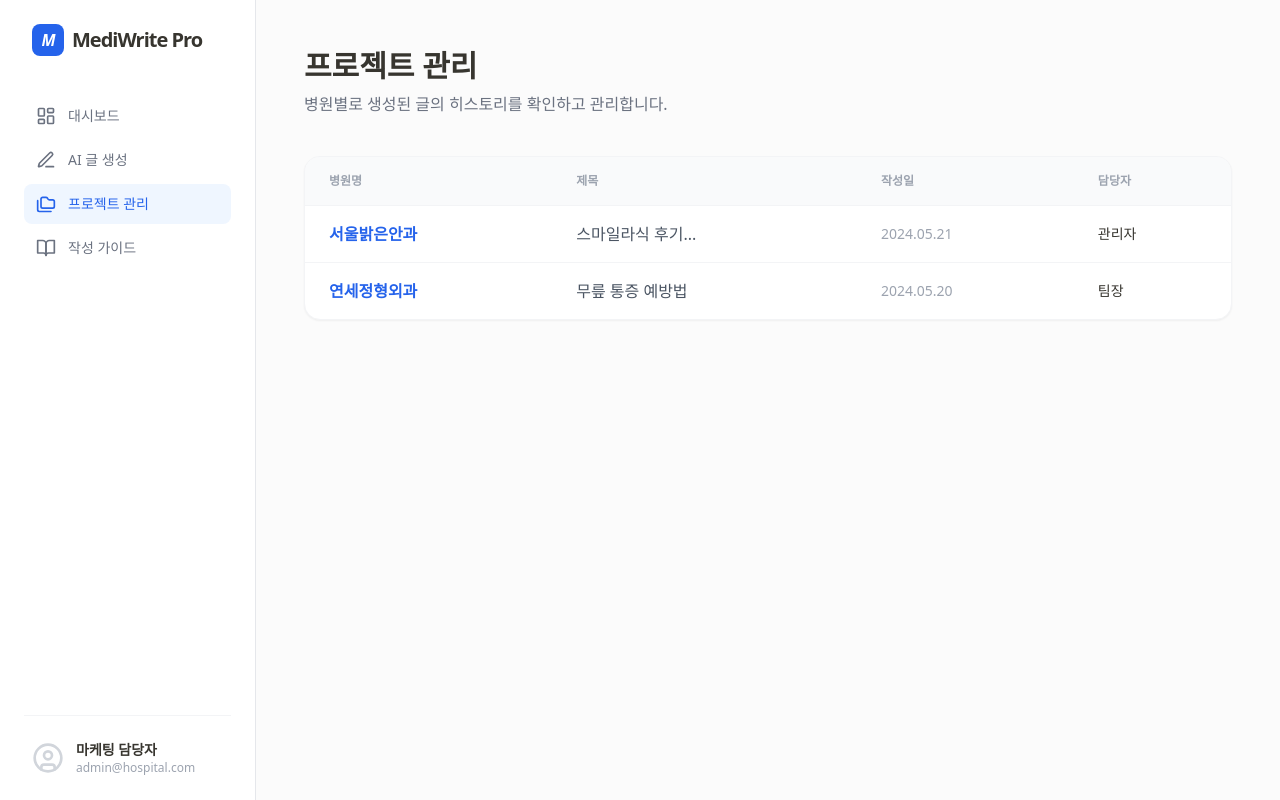
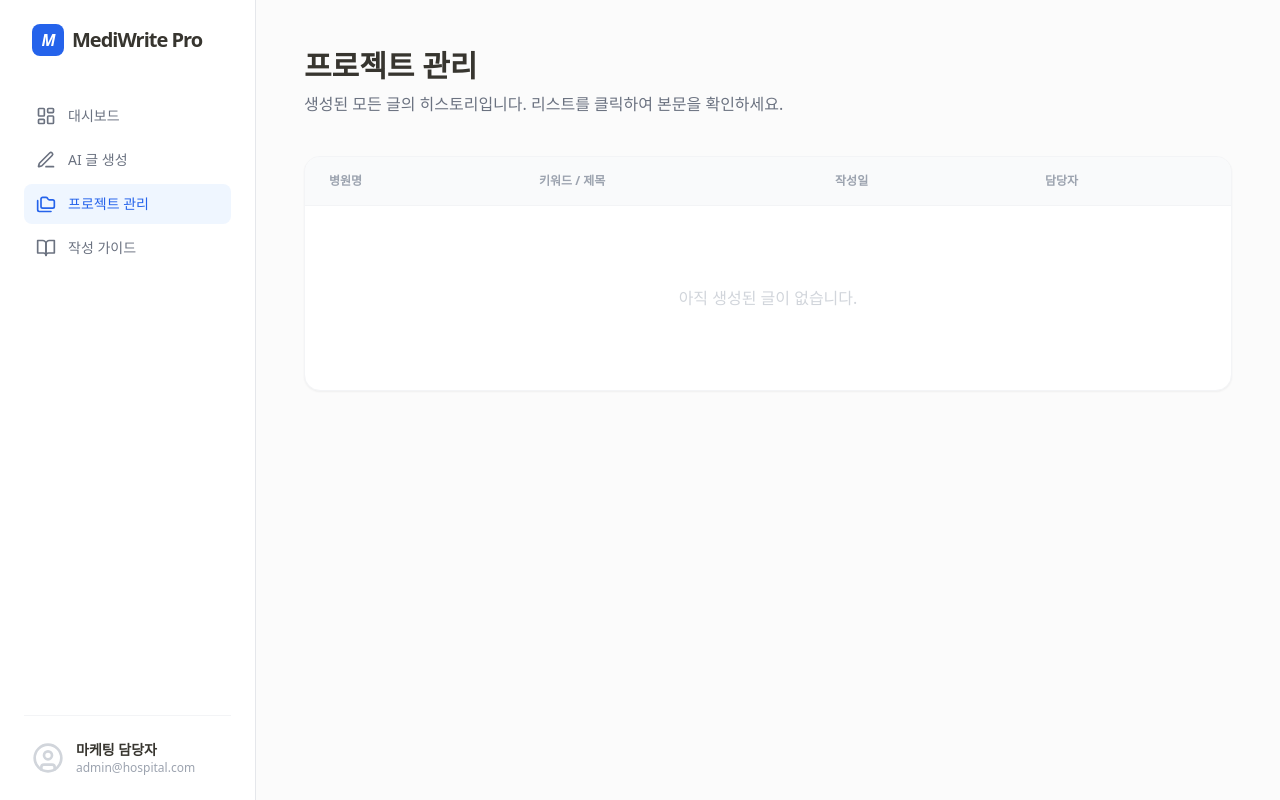
Before and after one commit to Grufti-lee/mediwrite-ai, a Next.js app: page /projects in a window 1280 px wide. Built offline with nearby package versions, Linux system fonts and the light colour scheme.

Commit message:
Update page.tsx

```diff
--- a/app/projects/page.tsx
+++ b/app/projects/page.tsx
@@ -1,14 +1,22 @@
+"use client";
+import React, { useState, useEffect } from 'react';
+import { X, Copy, Calendar, User, Tag } from 'lucide-react';
+
 export default function ProjectsPage() {
-  const dummyProjects = [
-    { id: 1, hospital: '서울밝은안과', title: '스마일라식 후기...', date: '2024.05.21', author: '관리자' },
-    { id: 2, hospital: '연세정형외과', title: '무릎 통증 예방법', date: '2024.05.20', author: '팀장' },
-  ];
+  const [posts, setPosts] = useState([]);
+  const [selectedPost, setSelectedPost] = useState<any>(null); // 모달에 보여줄 데이터
+
+  useEffect(() => {
+    // 저장된 글 불러오기
+    const savedPosts = JSON.parse(localStorage.getItem('medi_posts') || '[]');
+    setPosts(savedPosts);
+  }, []);
 
   return (
     <div className="p-12 max-w-6xl mx-auto">
       <header className="mb-10 text-left">
         <h1 className="text-3xl font-bold mb-2">프로젝트 관리</h1>
-        <p className="text-gray-500">병원별로 생성된 글의 히스토리를 확인하고 관리합니다.</p>
+        <p className="text-gray-500">생성된 모든 글의 히스토리입니다. 리스트를 클릭하여 본문을 확인하세요.</p>
       </header>
 
       <div className="bg-white rounded-2xl border border-gray-100 shadow-sm overflow-hidden">
@@ -16,23 +24,67 @@ export default function ProjectsPage() {
           <thead className="bg-gray-50 border-b border-gray-100">
             <tr>
               <th className="px-6 py-4 text-xs font-bold text-gray-400 uppercase">병원명</th>
-              <th className="px-6 py-4 text-xs font-bold text-gray-400 uppercase">제목</th>
+              <th className="px-6 py-4 text-xs font-bold text-gray-400 uppercase">키워드 / 제목</th>
               <th className="px-6 py-4 text-xs font-bold text-gray-400 uppercase">작성일</th>
               <th className="px-6 py-4 text-xs font-bold text-gray-400 uppercase">담당자</th>
             </tr>
           </thead>
           <tbody className="divide-y divide-gray-100">
-            {dummyProjects.map((p) => (
-              <tr key={p.id} className="hover:bg-gray-50 transition-colors cursor-pointer">
-                <td className="px-6 py-4 font-bold text-blue-600">{p.hospital}</td>
-                <td className="px-6 py-4 text-gray-600 truncate max-w-xs">{p.title}</td>
+            {posts.length > 0 ? posts.map((p: any) => (
+              <tr key={p.id} onClick={() => setSelectedPost(p)} className="hover:bg-blue-50/50 transition-colors cursor-pointer group">
+                <td className="px-6 py-4 font-bold text-gray-700">{p.hospital}</td>
+                <td className="px-6 py-4">
+                  <div className="font-medium text-gray-800">{p.title}</div>
+                  <div className="text-xs text-blue-500 font-bold">#{p.keyword}</div>
+                </td>
                 <td className="px-6 py-4 text-gray-400 text-sm">{p.date}</td>
-                <td className="px-6 py-4 text-sm font-medium">{p.author}</td>
+                <td className="px-6 py-4 text-sm font-medium text-gray-500">{p.author}</td>
               </tr>
-            ))}
+            )) : (
+              <tr><td colSpan={4} className="p-20 text-center text-gray-300 font-medium">아직 생성된 글이 없습니다.</td></tr>
+            )}
           </tbody>
         </table>
       </div>
+
+      {/* --- 모달창 (선택된 글 상세 보기) --- */}
+      {selectedPost && (
+        <div className="fixed inset-0 z-50 flex items-center justify-center p-6 bg-black/40 backdrop-blur-sm animate-in fade-in duration-200">
+          <div className="bg-white w-full max-w-4xl h-[85vh] rounded-3xl shadow-2xl flex flex-col overflow-hidden animate-in zoom-in-95 duration-300">
+            {/* 모달 헤더 */}
+            <div className="p-6 border-b border-gray-100 flex justify-between items-center bg-gray-50/50">
+              <div className="flex gap-4">
+                <div className="flex items-center gap-1.5 text-xs font-bold bg-blue-100 text-blue-600 px-3 py-1 rounded-full uppercase">
+                  <Tag size={12}/> {selectedPost.hospital}
+                </div>
+                <div className="flex items-center gap-1.5 text-xs font-bold bg-gray-200 text-gray-500 px-3 py-1 rounded-full uppercase">
+                  <Calendar size={12}/> {selectedPost.date}
+                </div>
+              </div>
+              <button onClick={() => setSelectedPost(null)} className="p-2 hover:bg-gray-200 rounded-full transition"><X size={20}/></button>
+            </div>
+
+            {/* 모달 본문 (스크롤 가능) */}
+            <div className="flex-1 overflow-y-auto p-12 custom-scrollbar">
+              <h2 className="text-3xl font-extrabold mb-8 text-gray-900 leading-tight">{selectedPost.title}</h2>
+              <div className="prose prose-slate max-w-none">
+                <p className="text-lg leading-relaxed text-gray-700 whitespace-pre-wrap">{selectedPost.content}</p>
+              </div>
+            </div>
+
+            {/* 모달 하단 버튼 */}
+            <div className="p-6 border-t border-gray-100 flex gap-3">
+              <button
+                onClick={() => { navigator.clipboard.writeText(selectedPost.content); alert('복사되었습니다!'); }}
+                className="flex-1 py-4 bg-blue-600 text-white rounded-xl font-bold flex items-center justify-center gap-2 hover:bg-blue-700 transition"
+              >
+                <Copy size={18}/> 본문 내용 복사하기
+              </button>
+              <button onClick={() => setSelectedPost(null)} className="px-8 py-4 bg-gray-100 text-gray-500 rounded-xl font-bold hover:bg-gray-200 transition">닫기</button>
+            </div>
+          </div>
+        </div>
+      )}
     </div>
   );
 }
```
